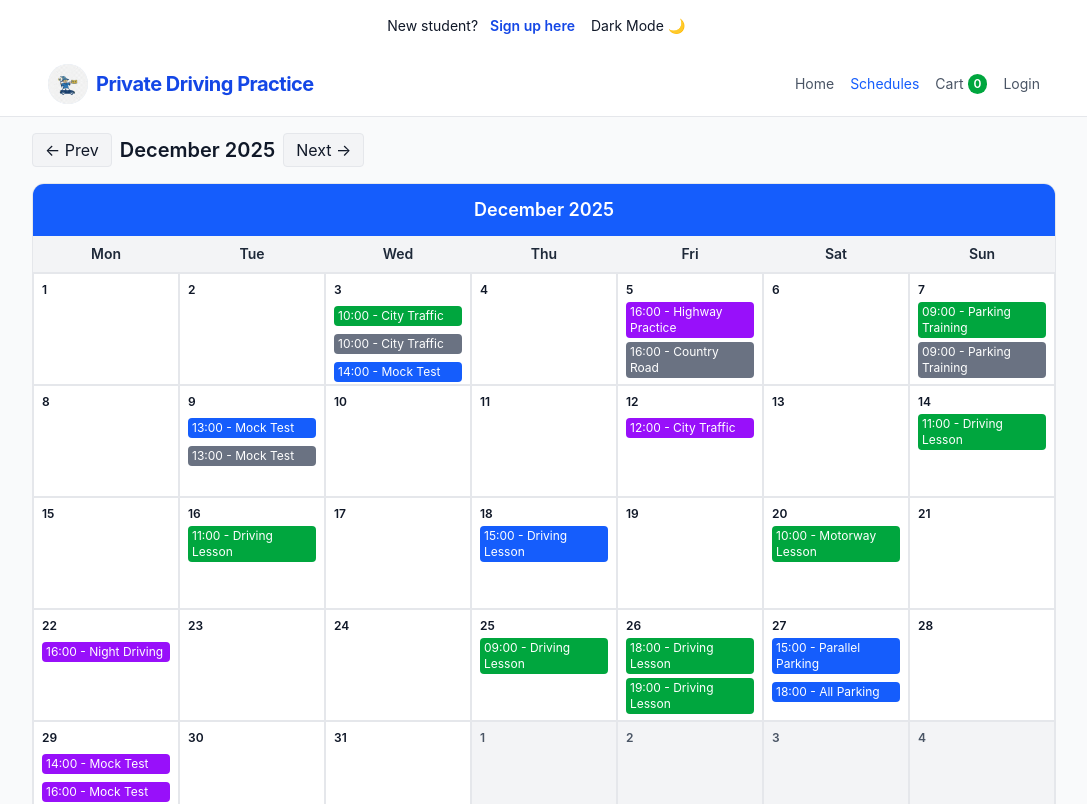
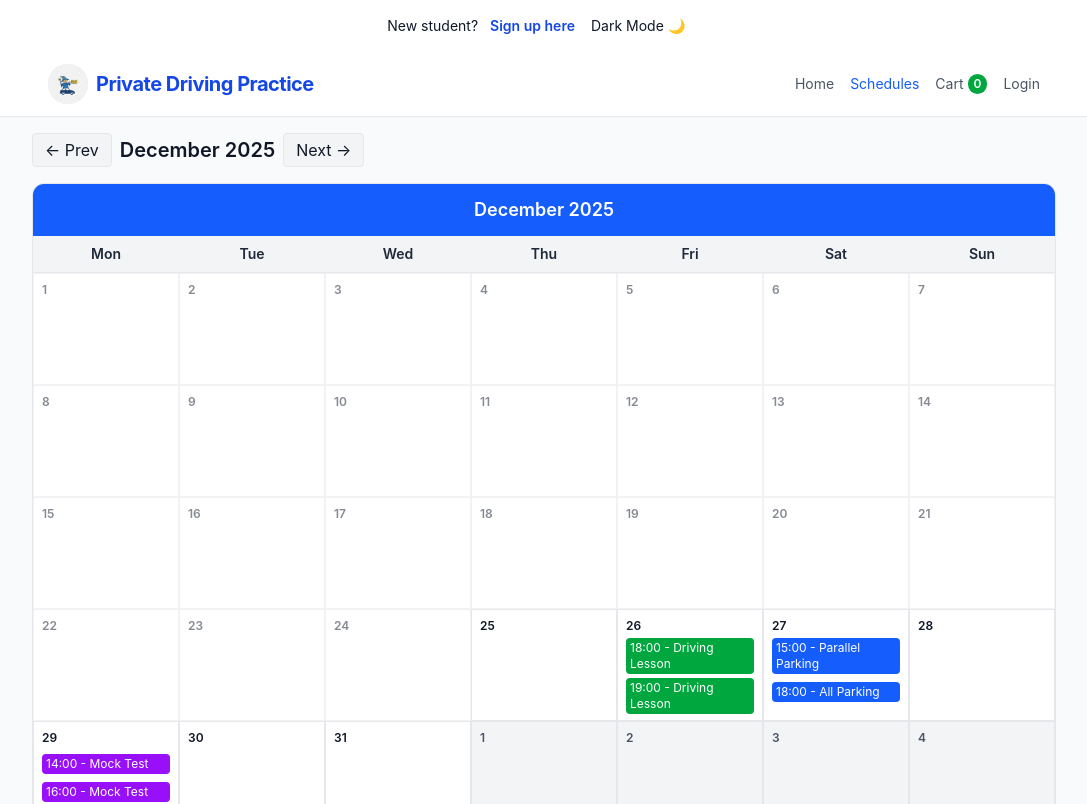
Before and after one commit to IIMaksymilianDymitrII/Driving-School-Examination, a React (Vite) app: page /schedules in a window 1280 px wide. Shown: the top 804 px of the page, without its empty margins (96-1183 px from the left). Built offline with nearby package versions, Linux system fonts and the light colour scheme.

Commit message:
disabling past dates, hiding past events also.

```diff
--- a/src/components/calendar/CalendarDay.tsx
+++ b/src/components/calendar/CalendarDay.tsx
@@ -23,9 +23,24 @@ const CalendarDay: React.FC<CalendarDayProps> = ({
   const { themeColors } = useTheme();
   const {purchasedLessons} = useBooking()
 
+  const today = new Date();
+  today.setHours(0, 0, 0, 0);
+
+  const dayDate = new Date(day);
+  dayDate.setHours(0, 0, 0, 0);
+
+  const isPastDate = dayDate < today;
+
   const visibleEvents = useMemo(() => {
-    return events.filter((ev) => !purchasedLessons.includes(String(ev.id)));
+    const now = new Date();
+
+    return events.filter((ev) => {
+      const eventDateTime = new Date(`${ev.date}T${ev.time}`);
+      return (eventDateTime > now && !purchasedLessons.includes(String(ev.id)));
+    });
   }, [events, purchasedLessons]);
+    // !purchasedLessons.includes(String(ev.id)));
+  // }, [events, purchasedLessons]);
 
   return (
     <div
@@ -35,10 +50,15 @@ const CalendarDay: React.FC<CalendarDayProps> = ({
       // className={`h-28 p-1 border dark:border-gray-700 text-left relative overflow-hidden
       // ${isCurrentMonth ? "bg-white dark:bg-gray-800" : "bg-gray-100 dark:bg-gray-700 text-gray-400"}`}
 
+      // className={`h-28 p-2 border ${themeColors.border}
+      // ${isCurrentMonth ? themeColors.surface : themeColors.elevated}`}
+      // onClick={onDateClick}
+
+      onClick={!isPastDate ? onDateClick : undefined} // only allow click for non-past dates
       className={`h-28 p-2 border ${themeColors.border}
-      ${isCurrentMonth ? themeColors.surface : themeColors.elevated}`}
-
-      onClick={onDateClick}
+      ${isCurrentMonth ? themeColors.surface : themeColors.elevated}
+      ${isPastDate ? "cursor-not-allowed opacity-50" : "cursor-pointer"}
+      `}
     >
       {/* <div className="text-xs font-semibold">{format(day, "d")}</div> */}
       <div
--- a/src/components/calendar/EventList.tsx
+++ b/src/components/calendar/EventList.tsx
@@ -21,7 +21,16 @@ const EventList: React.FC<EventListProps> = ({
   const { purchasedLessons } = useBooking();
 
   const visibleEvents = useMemo(() => {
-    return events.filter((ev) => !purchasedLessons.includes(String(ev.id)));
+    const now = new Date();
+
+    // return events.filter((ev) => !purchasedLessons.includes(String(ev.id)));
+    return events.filter((ev) => {
+    const eventDateTime = new Date(`${ev.date}T${ev.time}`);
+    return (
+      eventDateTime >= now &&
+      !purchasedLessons.includes(String(ev.id))
+     );
+    });
   }, [events, purchasedLessons]);
 
   return (
```
